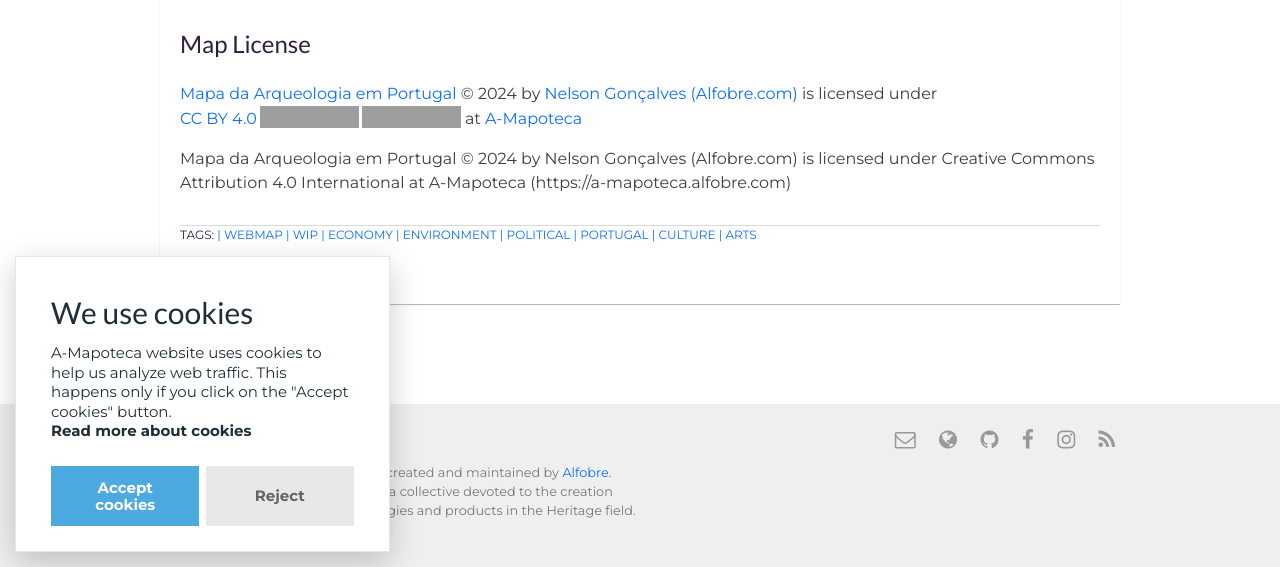
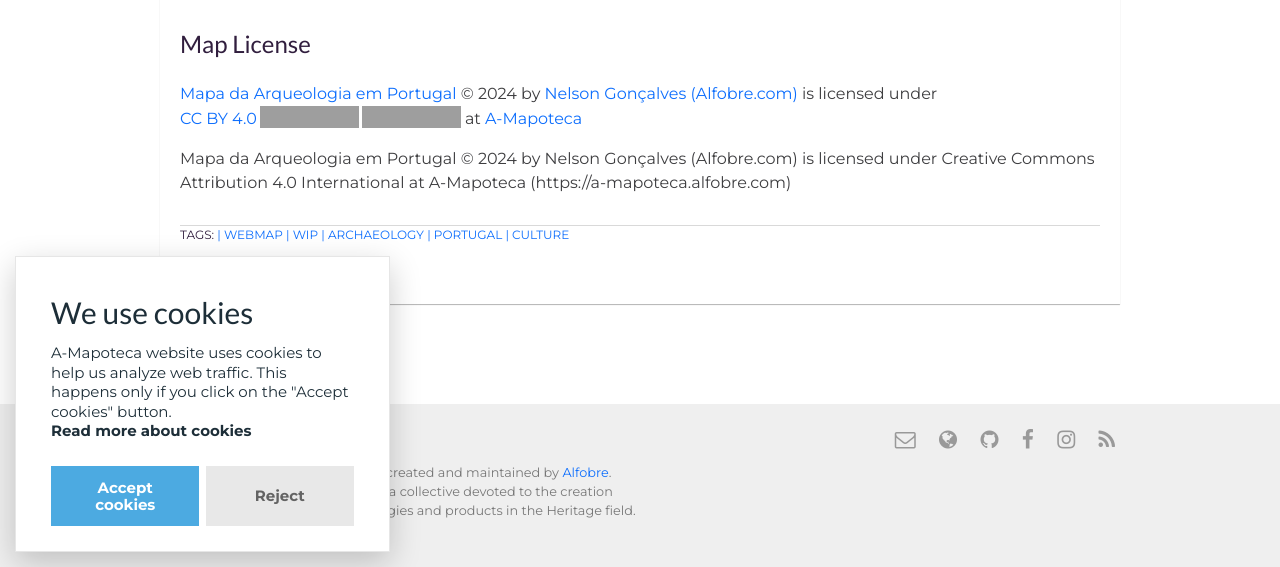
Before and after one commit to projetoalfobre/a-mapoteca, a Jekyll site: the page built from _posts/2024-07-10-mapa-da-arqueologia.markdown, in a window 1280 px wide. Shown: the part 1317-1884 px from the top of the page. Built offline with Jekyll 4.4.1, drawn with Linux system fonts in a browser that asks for light colours; comment, search, counter and statistics services are not loaded; grey boxes are pictures that could not be loaded.

Commit message:
Update 2024-07-10-mapa-da-arqueologia.markdown

```diff
--- a/_posts/2024-07-10-mapa-da-arqueologia.markdown
+++ b/_posts/2024-07-10-mapa-da-arqueologia.markdown
@@ -5,7 +5,7 @@ map-title: Mapa da Arqueologia em Portugal
 date: 2024-07-09 13:32:20 +0300
 description: This is an online map featuring portuguese archaeology organizations. # Add post description (optional)
 img: archaeology.jpg # Add image post (optional)
-tags: [Webmap, WIP, Economy, Environment, Political, Portugal, Culture, Arts]
+tags: [Webmap, WIP, Archaeology, Portugal, Culture]
 author: Nelson Gonçalves (Alfobre.com)
 ---
 
```
